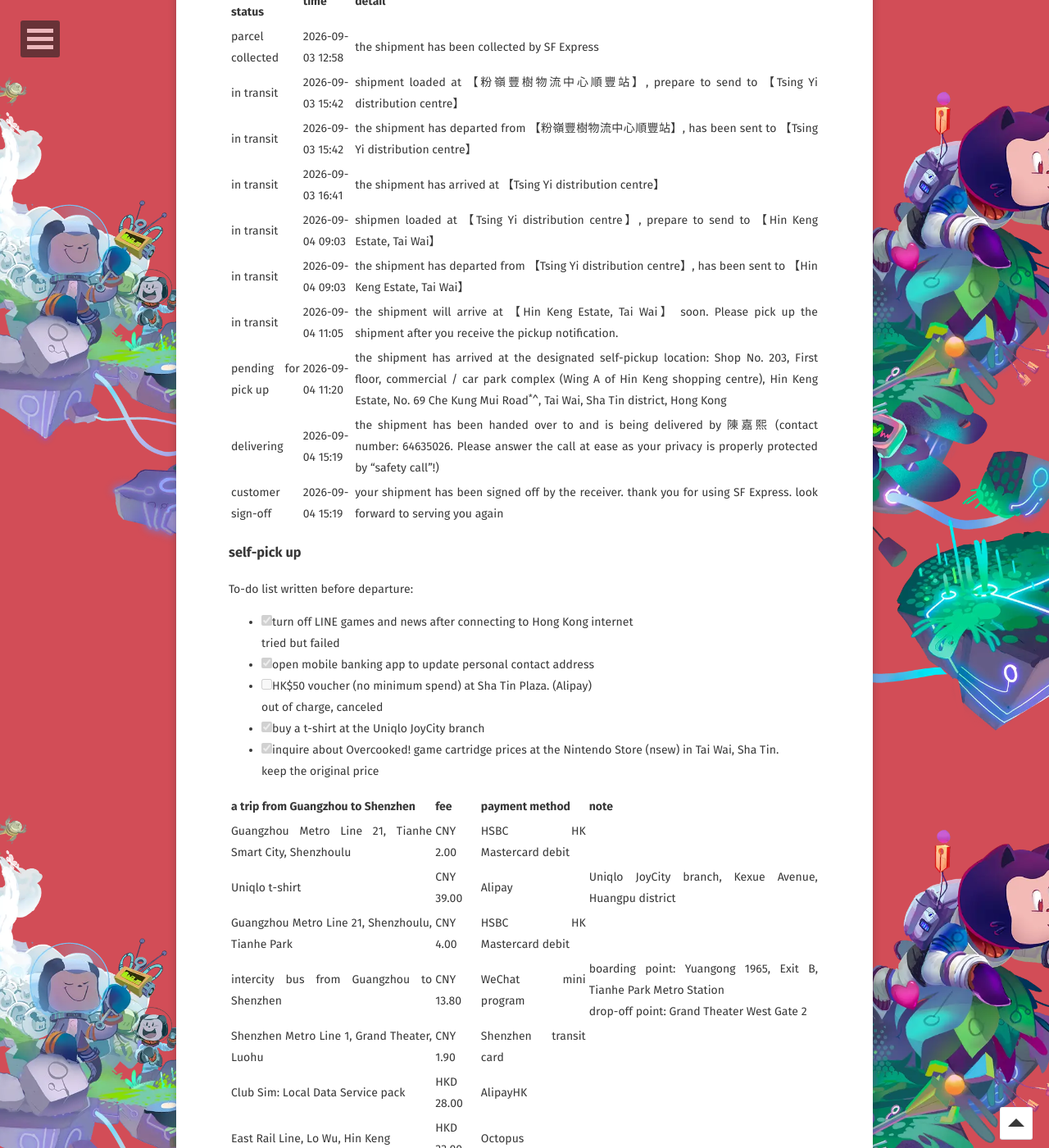
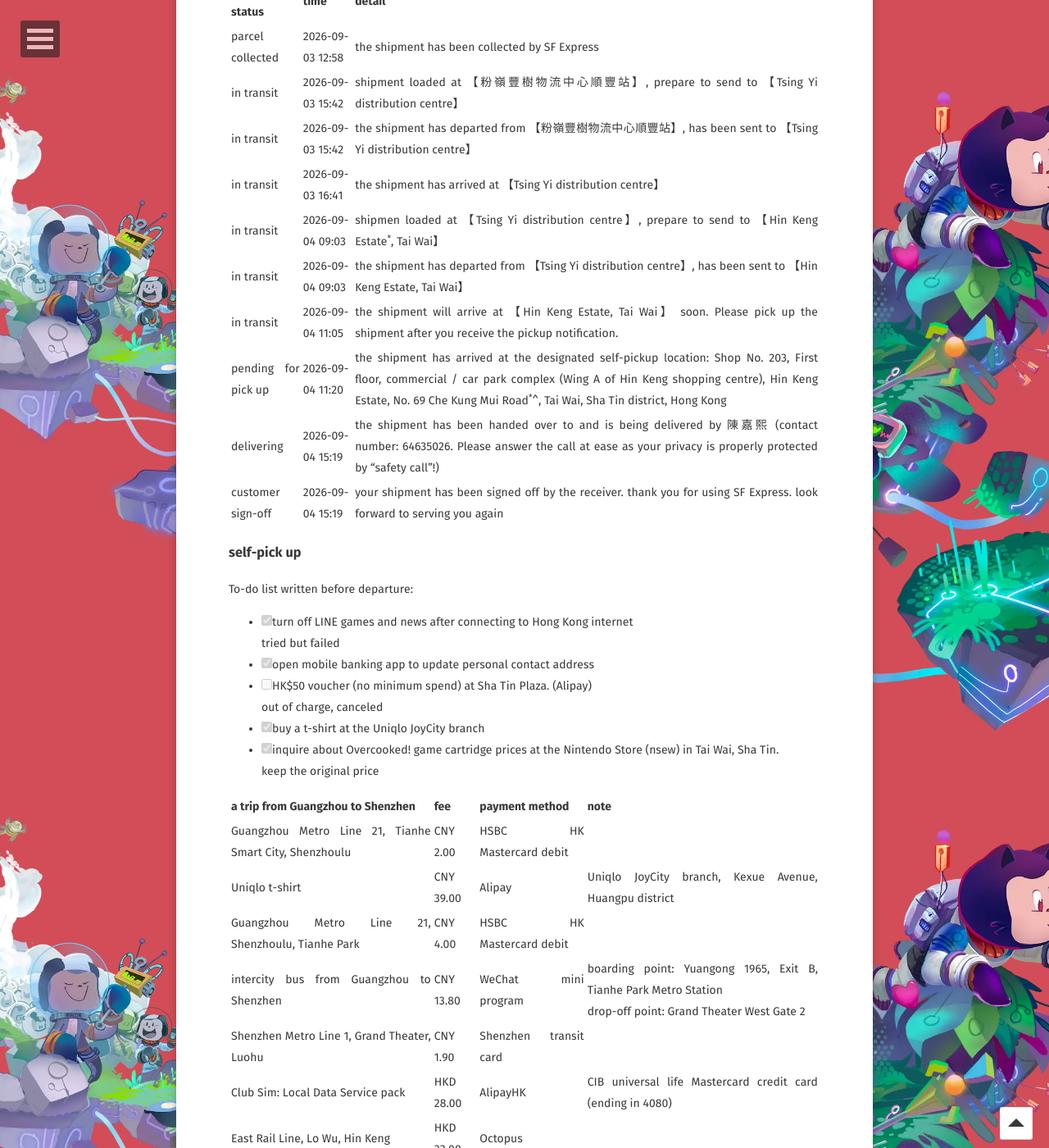
Before and after one commit to WebPavel/WebPavel.github.io, a Jekyll site: the page built from _posts/2026-08-31-purchase-Switch2-from-Nintendo-Store-in-Hong-Kong.md, in a window 1280 px wide and 1400 px high, scrolled down 3598 px. Shown: the whole window at 82% size. Built offline with Jekyll 4.4.1, drawn with Linux system fonts in a browser that asks for light colours; some web fonts are replaced; comment, search, counter and statistics services are not loaded; some of the changed text lies outside the part shown.

Commit message:
feat: update Switch2 purchase

```diff
--- a/_posts/2026-08-31-purchase-Switch2-from-Nintendo-Store-in-Hong-Kong.md
+++ b/_posts/2026-08-31-purchase-Switch2-from-Nintendo-Store-in-Hong-Kong.md
@@ -112,7 +112,7 @@ Nintendo Switch 2 is scheduled to begin shipping on September 1, 2026.
 | in transit          | 2026-09-03 15:42 | shipment loaded at 【粉嶺豐樹物流中心順豐站】, prepare to send to 【Tsing Yi distribution centre】                                                                                                                                                           |
 | in transit          | 2026-09-03 15:42 | the shipment has departed from 【粉嶺豐樹物流中心順豐站】, has been sent to 【Tsing Yi distribution centre】                                                                                                                                                 |
 | in transit          | 2026-09-03 16:41 | the shipment has arrived at 【Tsing Yi distribution centre】                                                                                                                                                                                                 |
-| in transit          | 2026-09-04 09:03 | shipmen loaded at 【Tsing Yi distribution centre】, prepare to send to 【Hin Keng Estate, Tai Wai】                                                                                                                                                          |
+| in transit          | 2026-09-04 09:03 | shipmen loaded at 【Tsing Yi distribution centre】, prepare to send to 【Hin Keng Estate<sup>*</sup>, Tai Wai】                                                                                                                                              |
 | in transit          | 2026-09-04 09:03 | the shipment has departed from 【Tsing Yi distribution centre】, has been sent to 【Hin Keng Estate, Tai Wai】                                                                                                                                               |
 | in transit          | 2026-09-04 11:05 | the shipment will arrive at 【Hin Keng Estate, Tai Wai】 soon. Please pick up the shipment after you receive the pickup notification.                                                                                                                        |
 | pending for pick up | 2026-09-04 11:20 | the shipment has arrived at the designated self-pickup location: Shop No. 203, First floor, commercial / car park complex (Wing A of Hin Keng shopping centre), Hin Keng Estate, No. 69 Che Kung Mui Road<sup>*</sup>^, Tai Wai, Sha Tin district, Hong Kong |
@@ -136,7 +136,7 @@ To-do list written before departure:
 | Guangzhou Metro Line 21, Shenzhoulu, Tianhe Park        | CNY 4.00  | HSBC HK Mastercard debit |                                                                                                                                             |
 | intercity bus from Guangzhou to Shenzhen                | CNY 13.80 | WeChat mini program      | boarding point: Yuangong 1965, Exit B, Tianhe Park Metro Station <br/> drop-off point: Grand Theater West Gate 2                            |
 | Shenzhen Metro Line 1, Grand Theater, Luohu             | CNY 1.90  | Shenzhen transit card    |                                                                                                                                             |
-| Club Sim: Local Data Service pack                       | HKD 28.00 | AlipayHK                 |                                                                                                                                             |
+| Club Sim: Local Data Service pack                       | HKD 28.00 | AlipayHK                 | CIB universal life Mastercard credit card (ending in 4080)                                                                                  |
 | East Rail Line, Lo Wu, Hin Keng                         | HKD 33.00 | Octopus                  |                                                                                                                                             |
 | lunch near the courier point                            | HKD 61.00 | cash                     | curry chicken rice, iced lemon tea (凍檸茶)                                                                                                 |
 | East Rail Line, Hin Keng, Tai Wai                       | HKD 4.00  | Octopus                  | Nintendo store nsew in Tai Wai                                                                                                              |
@@ -214,6 +214,8 @@ Hong Kong is administratively divided into three areas: Hong Kong Island, Kowloo
 >   - package: is a small parcel. 包裹 (A parcel is something wrapped in paper, usually so that it can be sent to someone by post. in AM, usually use package)
 >   - SF_Express-HK: official account "SF Express" on WeChat. On September 3, 2026, I searched for my package by the waybill number, but there were no search results in the morning.
 >     However, in the afternoon, I had a package to receive from Hong Kong to Sha Tin District.
+>   - estate: a large area of land in the country which is owned by a person, family, or organization. 庄园；地产；大片私有土地<br/>
+>     all the money and property that they leave behind them when someone die. 遗产
 >   - CITIC: 中国国际信托投资公司, China international trust and investment corporation.
 
 ## Reference
```
